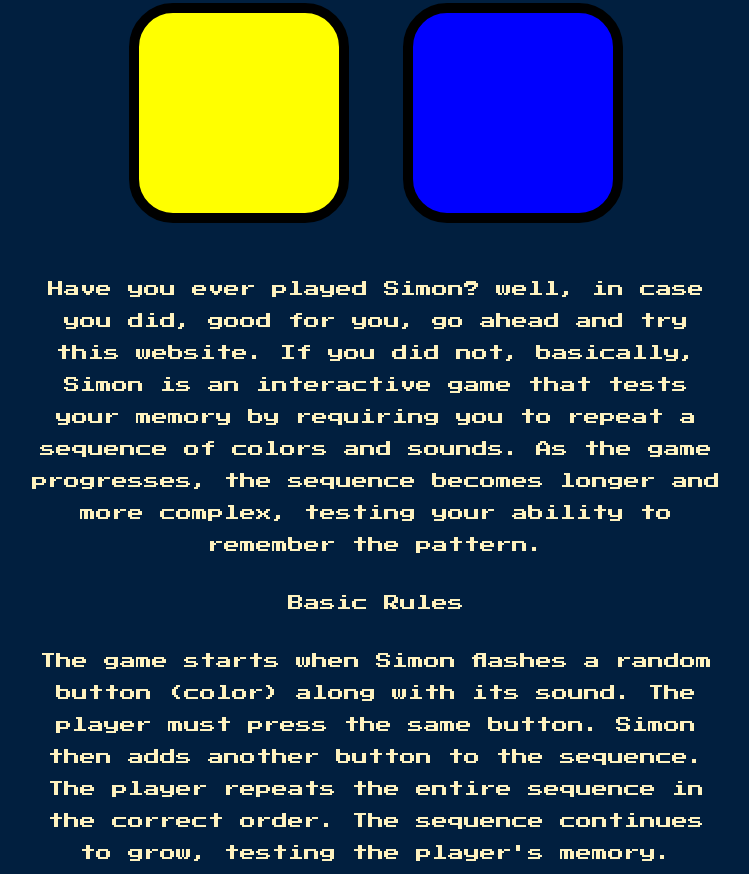
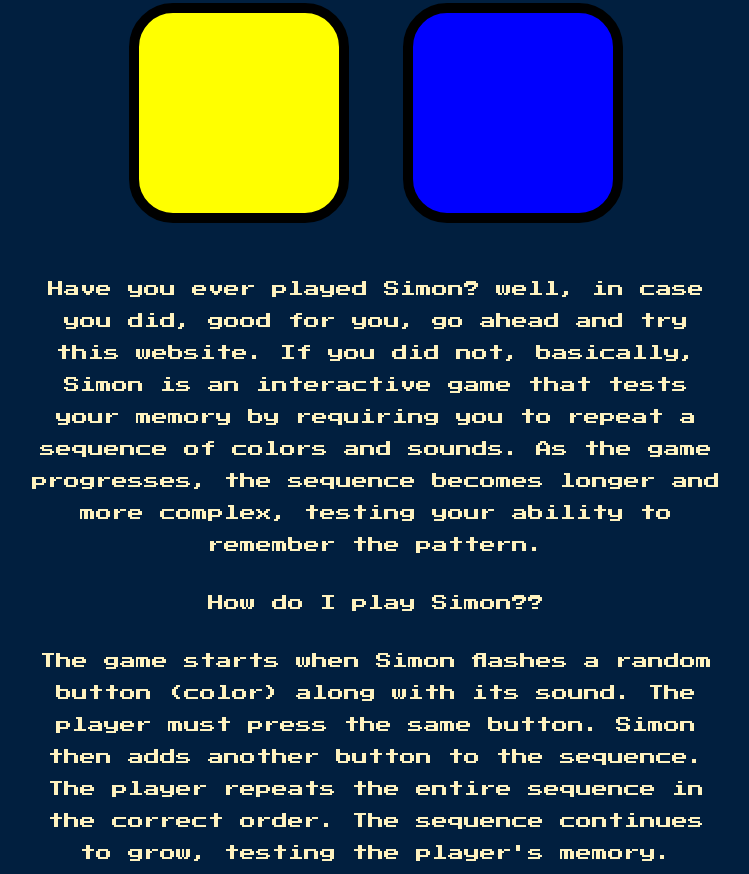
Before and after one commit to AArek202/Simon-Game, a plain HTML site: page index.html in a window 1280 px wide. Shown: the part 650-1524 px from the top of the page, without its empty margins (264-1013 px from the left). Drawn offline with nearby package versions, Linux system fonts and the light colour scheme.

Commit message:
Update index.html

```diff
--- a/index.html
+++ b/index.html
@@ -61,7 +61,7 @@
     </p>
 
     <p>
-     Basic Rules
+     How do I play Simon??
     </p>
 
     <p>
```
